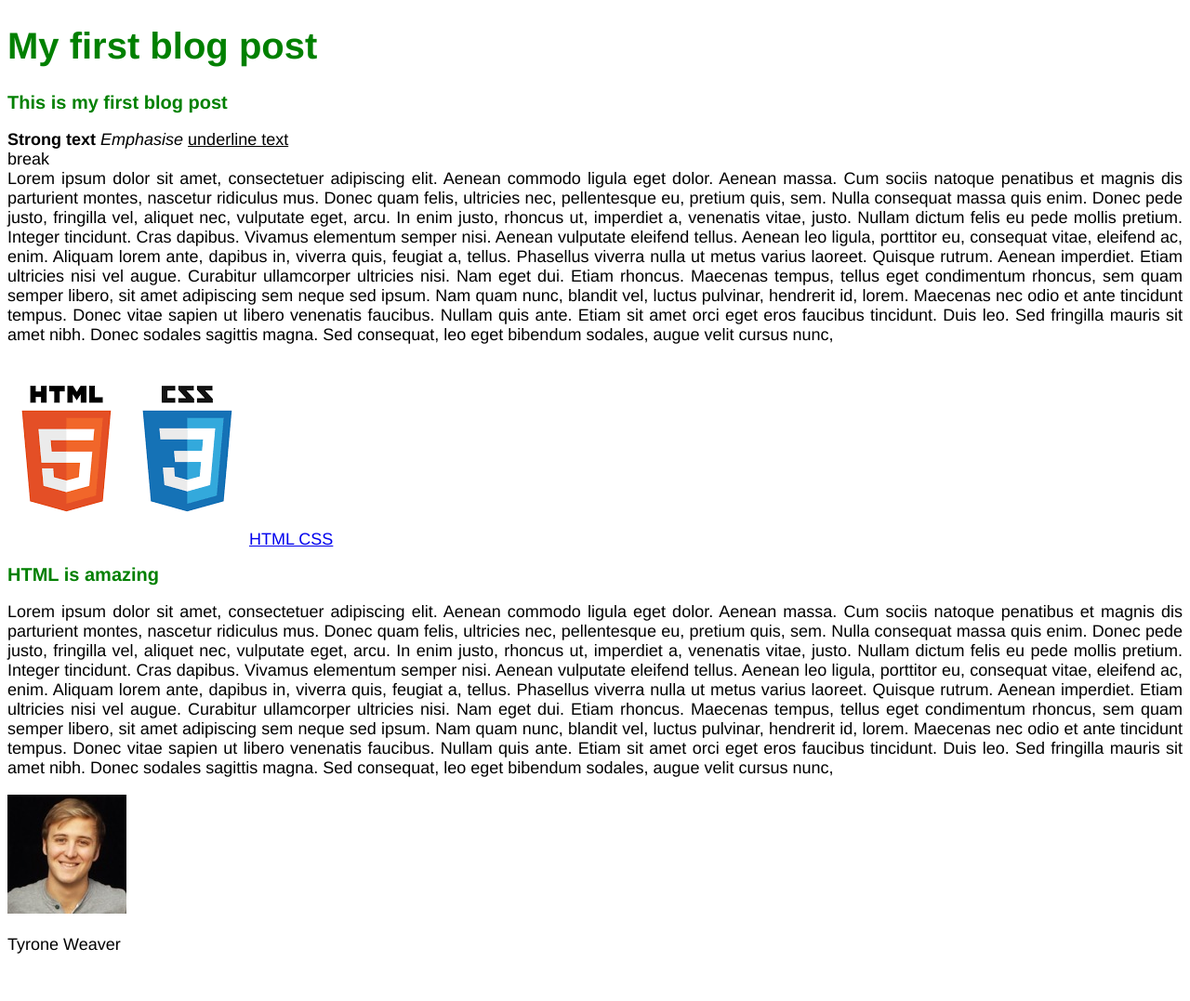
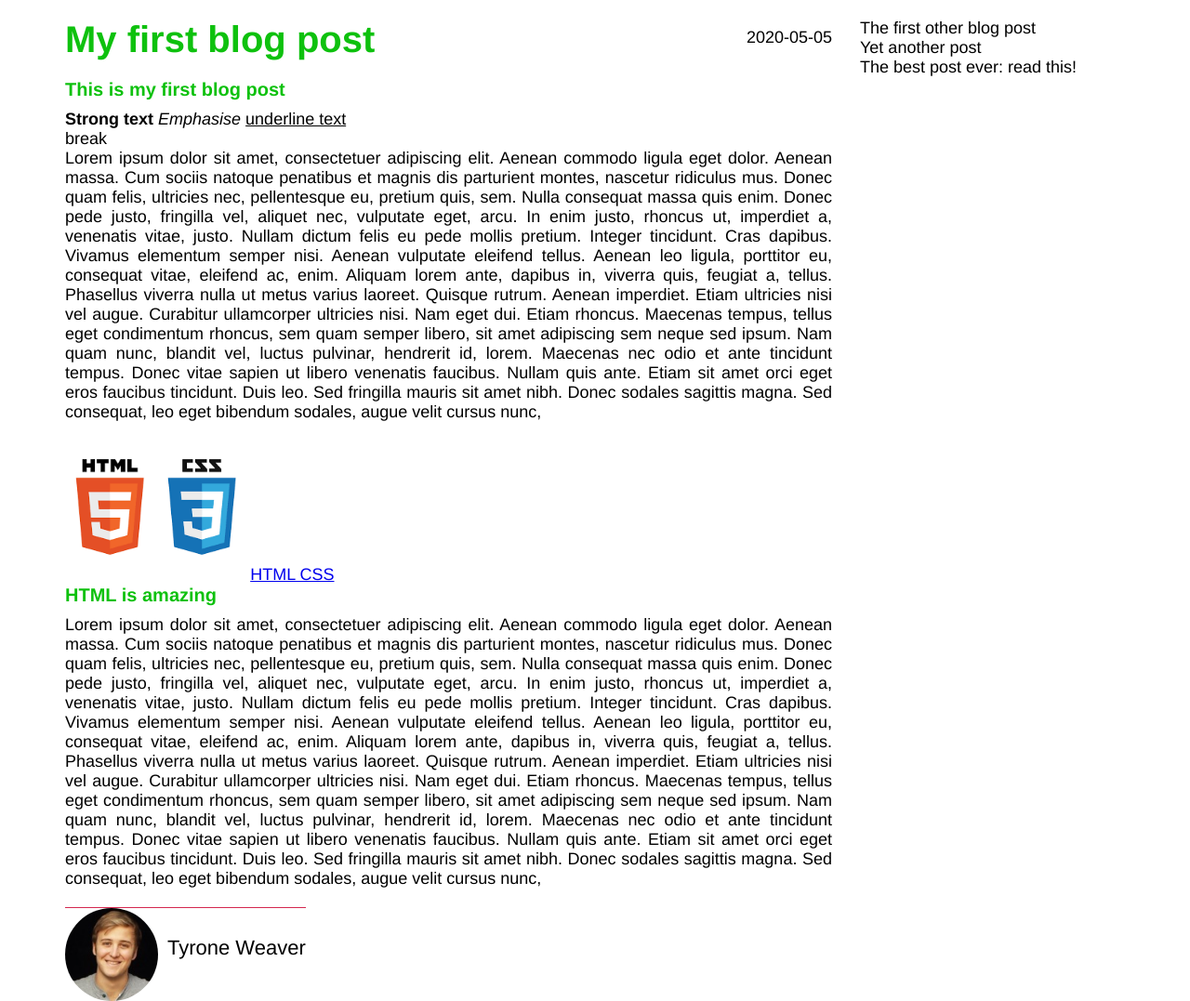
Before and after one commit to AnjanKailash/CSS_Learning, a plain HTML site: page BlogPost/index.html in a window 1280 px wide. Shown: the whole page at 93% size. Before the commit the page ends 1045 px from the top, so only its background shows below. Drawn offline with Linux system fonts and the light colour scheme.

Commit message:
positions and floats

```diff
--- a/BlogPost/index.html
+++ b/BlogPost/index.html
@@ -1,16 +1,19 @@
 <!DOCTYPE html>
 <html>
+
 <head>
     <title>My first blog Post</title>
     <link rel="stylesheet" type="text/css" href="style.css">
 </head>
 
     <body>
+        <div class="container">
+            <div class="blog-post">
                 <h1>My first blog post</h1>
-
+                <p class="date">2020-05-05</p>
                 <h2>This is my first blog post</h2>
 
-    <p>
+                <p class="main-text">
                     <strong>Strong text</strong>
                     <em>Emphasise</em>
                     <u>underline text</u>
@@ -23,10 +26,28 @@
                 <a href="html_css.png" target="_blank">HTML CSS</a>
                 <h2>HTML is amazing</h2>
 
-    <p>
+                <p class="main-text">
                     Lorem ipsum dolor sit amet, consectetuer adipiscing elit. Aenean commodo ligula eget dolor. Aenean massa. Cum sociis natoque penatibus et magnis dis parturient montes, nascetur ridiculus mus. Donec quam felis, ultricies nec, pellentesque eu, pretium quis, sem. Nulla consequat massa quis enim. Donec pede justo, fringilla vel, aliquet nec, vulputate eget, arcu. In enim justo, rhoncus ut, imperdiet a, venenatis vitae, justo. Nullam dictum felis eu pede mollis pretium. Integer tincidunt. Cras dapibus. Vivamus elementum semper nisi. Aenean vulputate eleifend tellus. Aenean leo ligula, porttitor eu, consequat vitae, eleifend ac, enim. Aliquam lorem ante, dapibus in, viverra quis, feugiat a, tellus. Phasellus viverra nulla ut metus varius laoreet. Quisque rutrum. Aenean imperdiet. Etiam ultricies nisi vel augue. Curabitur ullamcorper ultricies nisi. Nam eget dui. Etiam rhoncus. Maecenas tempus, tellus eget condimentum rhoncus, sem quam semper libero, sit amet adipiscing sem neque sed ipsum. Nam quam nunc, blandit vel, luctus pulvinar, hendrerit id, lorem. Maecenas nec odio et ante tincidunt tempus. Donec vitae sapien ut libero venenatis faucibus. Nullam quis ante. Etiam sit amet orci eget eros faucibus tincidunt. Duis leo. Sed fringilla mauris sit amet nibh. Donec sodales sagittis magna. Sed consequat, leo eget bibendum sodales, augue velit cursus nunc,
                 </p>
+            </div>
 
+            <div class="othr-posts">
+                <div class="other">
+                    The first other blog post
+                </div>
+                <div class="other">
+                    Yet another post
+                </div>
+                <div class="other">
+                    The best post ever: read this!
+                </div>
+            </div>
+
+            <div class="author-box clear-fix">
                 <img src="user.jpg" alt="Author photo">
-    <p>Tyrone Weaver</p>
-</body></html>
+                <p class="author-text">Tyrone Weaver</p>
+            </div>
+        </div>
+    </body>
+
+</html>
--- a/BlogPost/style.css
+++ b/BlogPost/style.css
@@ -1,3 +1,15 @@
+* {
+    margin: 0;
+    padding: 0;
+    box-sizing: border-box;
+}
+
+.clear-fix {
+    content: "";
+    display: table;
+    clear: both;
+}
+
 body {
     font-family: Helvetica Neue, Arial;
     font-size: 18px;
@@ -5,17 +17,72 @@ body {
 
 h1,
 h2 {
-    color: green;
+    color: #0ec10e;
 }
 
 h1 {
     font-size: 40px;
+    margin-bottom: 20px;
 }
 
 h2 {
     font-size: 20px;
+    margin-bottom: 10px;
 }
 
-p {
+.main-text {
     text-align: justify;
+    margin-bottom: 20px;
 }
+
+.author-text {
+    font-size: 22px;
+    float: left;
+    margin-top: 30px;
+    margin-left: 10px;
+}
+
+.container {
+    width: 1140px;
+    margin: 20px auto 0 auto;
+}
+
+.blog-post {
+    width: 75%;
+    float: left;
+    padding-right: 30px;
+    position: relative;
+}
+
+.othr-posts {
+    width: 25%;
+    float: left;
+    margin-bottom: 40px;
+}
+
+.author-box {
+    border-top: 1px solid #d4274f;
+}
+
+.author-box img {
+    height: 100px;
+    width: 100px;
+    border-radius: 50%;
+    float: left;
+}
+
+.blog-post img {
+    height: 150px;
+    width: auto;
+}
+
+
+
+
+
+.date {
+    position: absolute;
+/*    relative to blog-post as it is te parent element with position set*/
+    top: 10px;
+    right: 30px;
+}
```
Also changed, not shown: 2 other files. Lines whose indentation alone changed are shown as unchanged.
